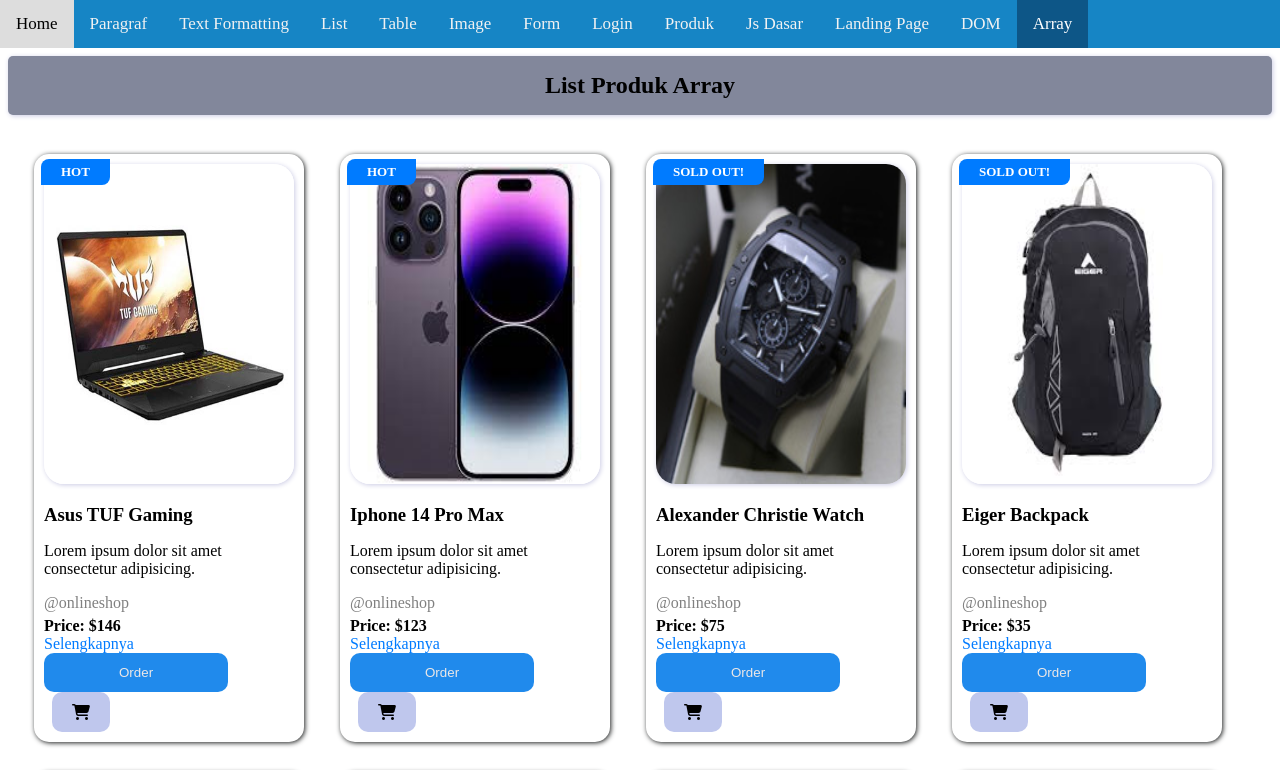
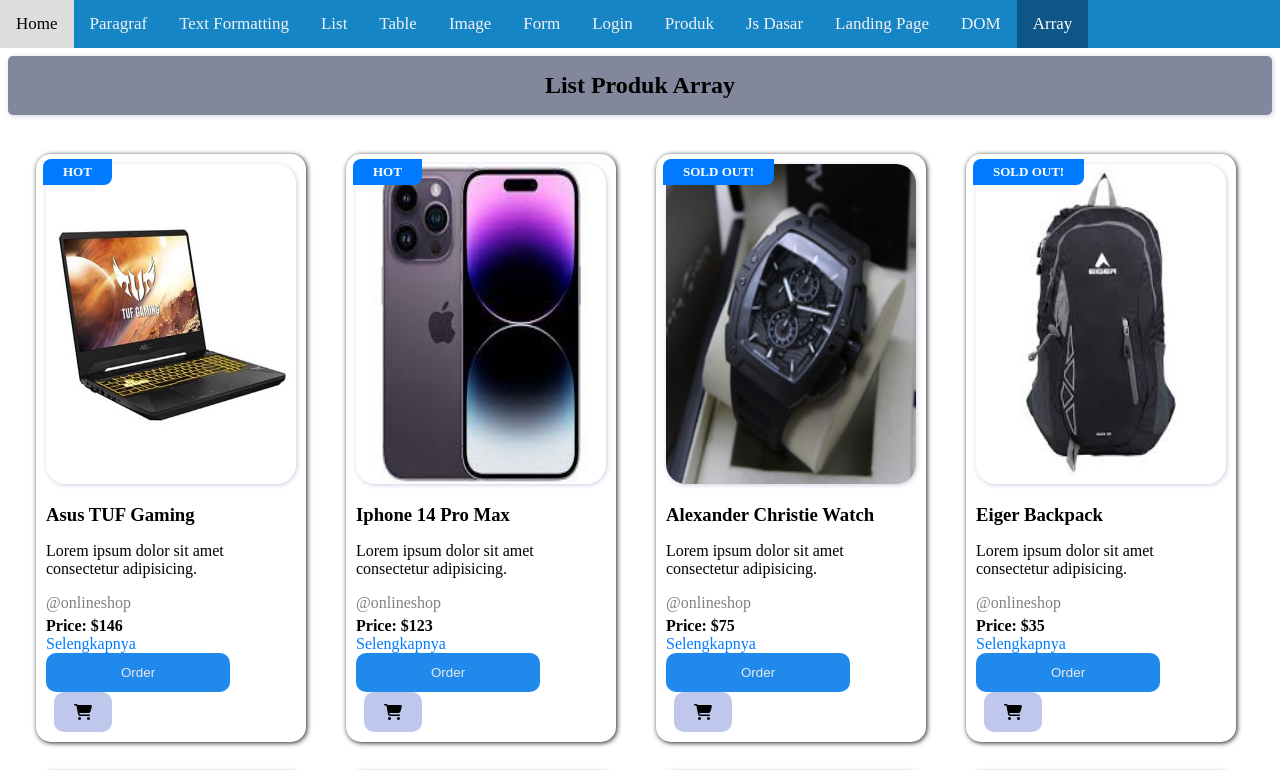
Before and after one commit to Rizski12/html-dasar, a plain HTML site: page pages/productarray.html in a window 1280 px wide. Shown: the top 770 px of the page. Drawn offline with Linux system fonts and the light colour scheme.

Commit message:
[FIX] memperbarui css

```diff
--- a/assets/css/style2.css
+++ b/assets/css/style2.css
@@ -49,7 +49,7 @@ footer {
     position: relative;
     box-shadow: 1px 1px 5px rgb(30, 32, 32);
     border-radius: 15px;
-    margin: 15px 18px 15px 18px;
+    margin: 15px 20px 15px 20px;
     background: white;
 }
 
```
